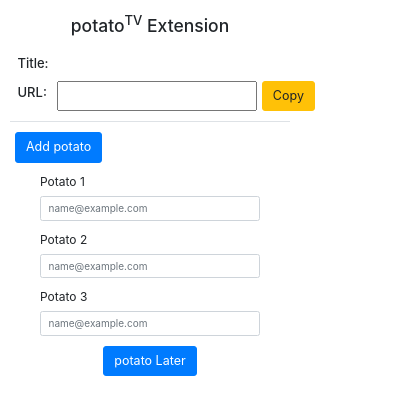
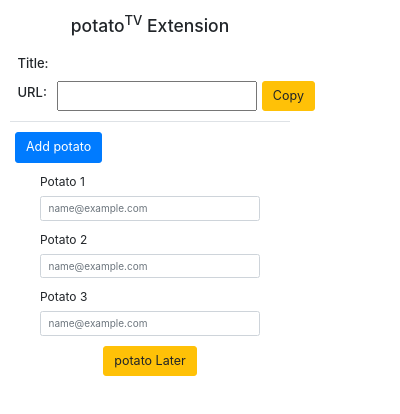
Before and after one commit to mdlp92/PotatoExtV1.0, a browser extension: page popup4.html in a window 400 px wide. Drawn offline with nearby package versions, Linux system fonts and the light colour scheme.

Commit message:
changed name & updated button color for potato later

```diff
--- a/popup4.html
+++ b/popup4.html
@@ -60,7 +60,7 @@
 
   <section class="button-section text-center">
     <button id="potato-later-button"
-    class="btn btn-primary btn-lg"
+    class="btn btn-warning btn-lg"
     >potato Later
   </button>
   </section>
```
Also changed, not shown: popup.js (+6 -1 lines), popup(old).html (renamed from popup.html).
